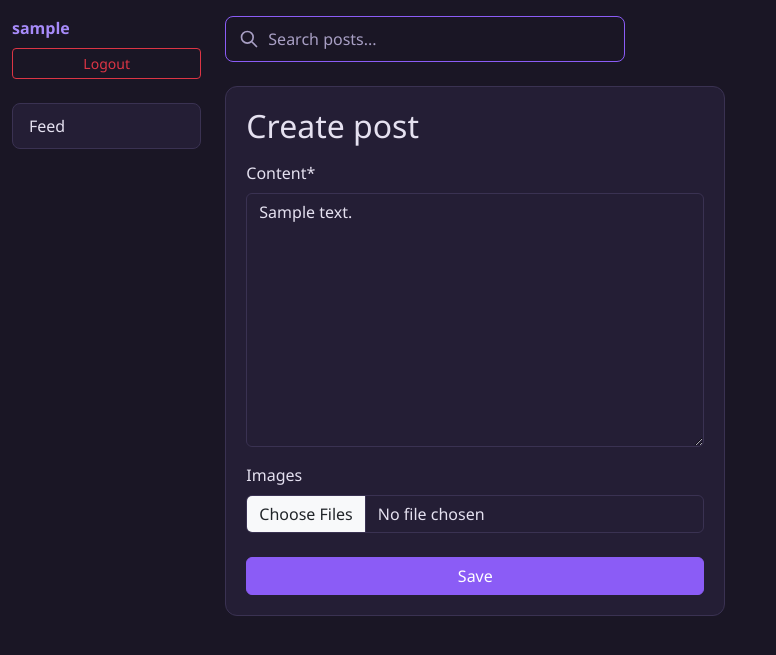
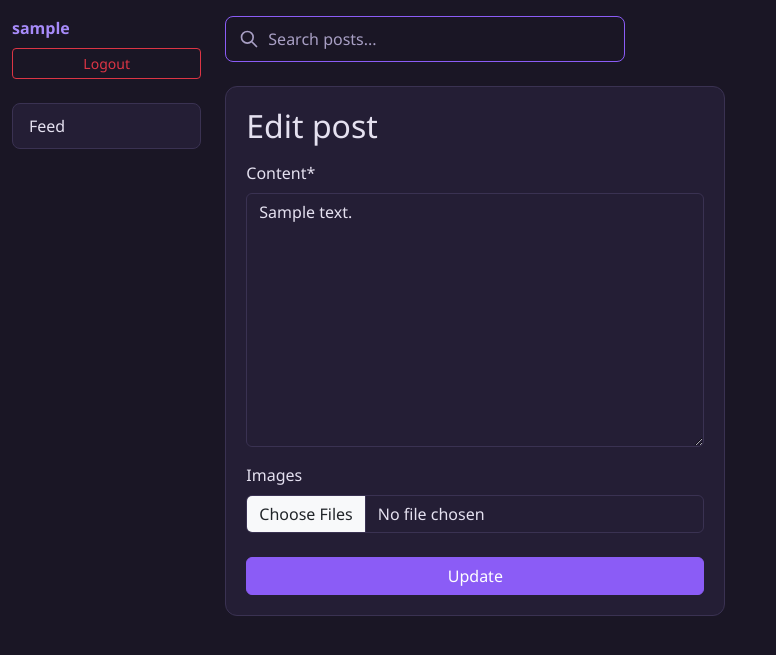
Before and after one commit to ArtemSl0/social-feed-portfolio, a Django app: page /posts/1/update/ in a window 1280 px wide. Shown: the top 655 px of the page, without its empty margins (0-776 px from the left). Run offline with Django 5.2, Linux system fonts and the light colour scheme; a user stored in the database is signed in; tables that the repository leaves empty hold one stand-in row (values such as "Sample post"); some libraries are stand-ins or nearby versions.

Commit message:
sovle the problem update text when updating post

```diff
--- a/templates/feed/post_form.html
+++ b/templates/feed/post_form.html
@@ -3,11 +3,15 @@
 
 {% block content %}
   <div class="post-card" style="max-width: 500px;">
-    <h2 class="mb-3">Create post</h2>
+    <h2 class="mb-3">
+      {% if post %}Edit post{% else %}Create post{% endif %}
+    </h2>
     <form method="post" enctype="multipart/form-data">
       {% csrf_token %}
       {{ form|crispy }}
-      <button type="submit" class="btn btn-primary w-100 mt-2">Save</button>
+      <button type="submit" class="btn btn-primary w-100 mt-2">
+        {% if post %}Update{% else %}Save{% endif %}
+      </button>
     </form>
   </div>
 {% endblock %}
```
